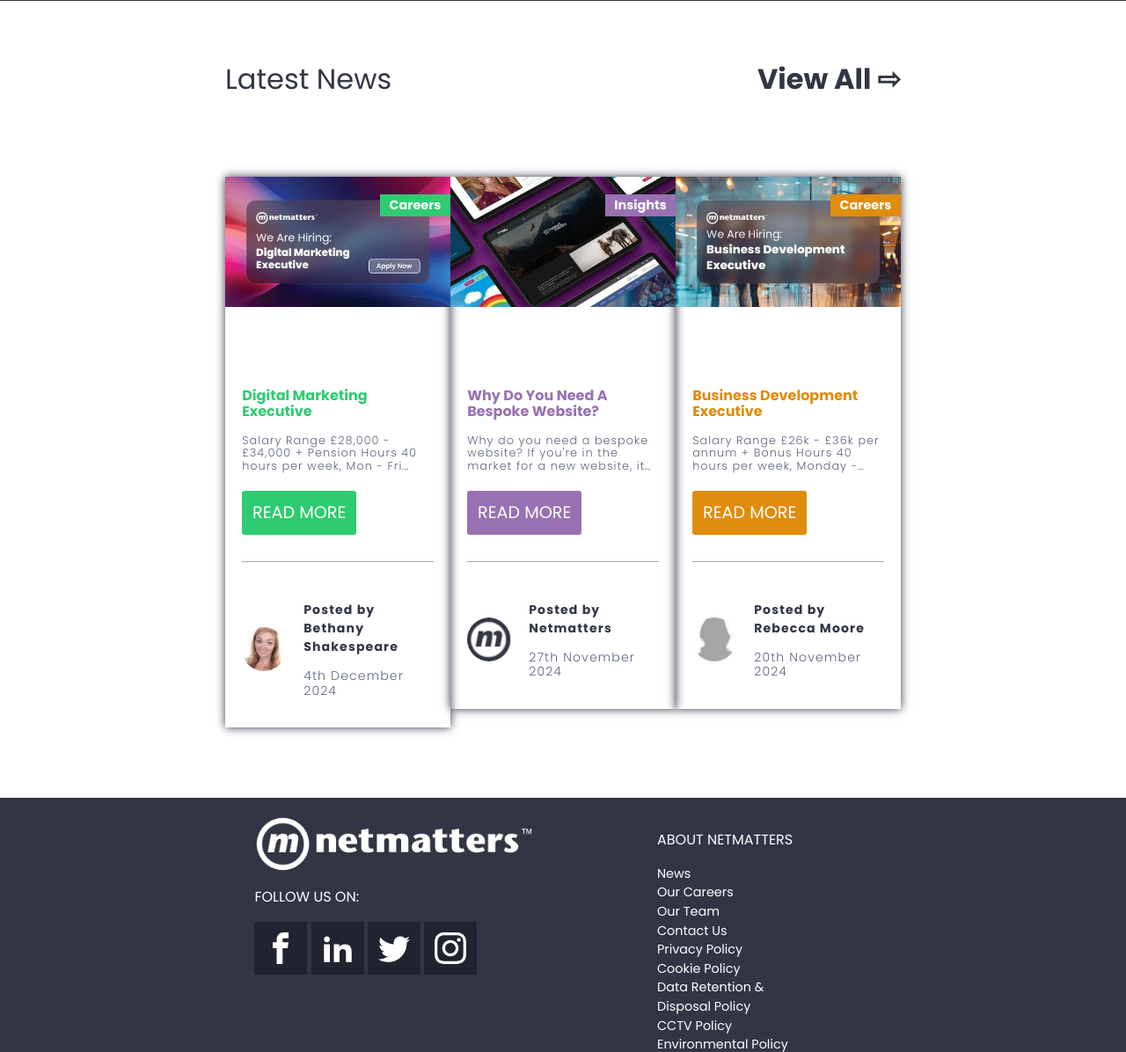
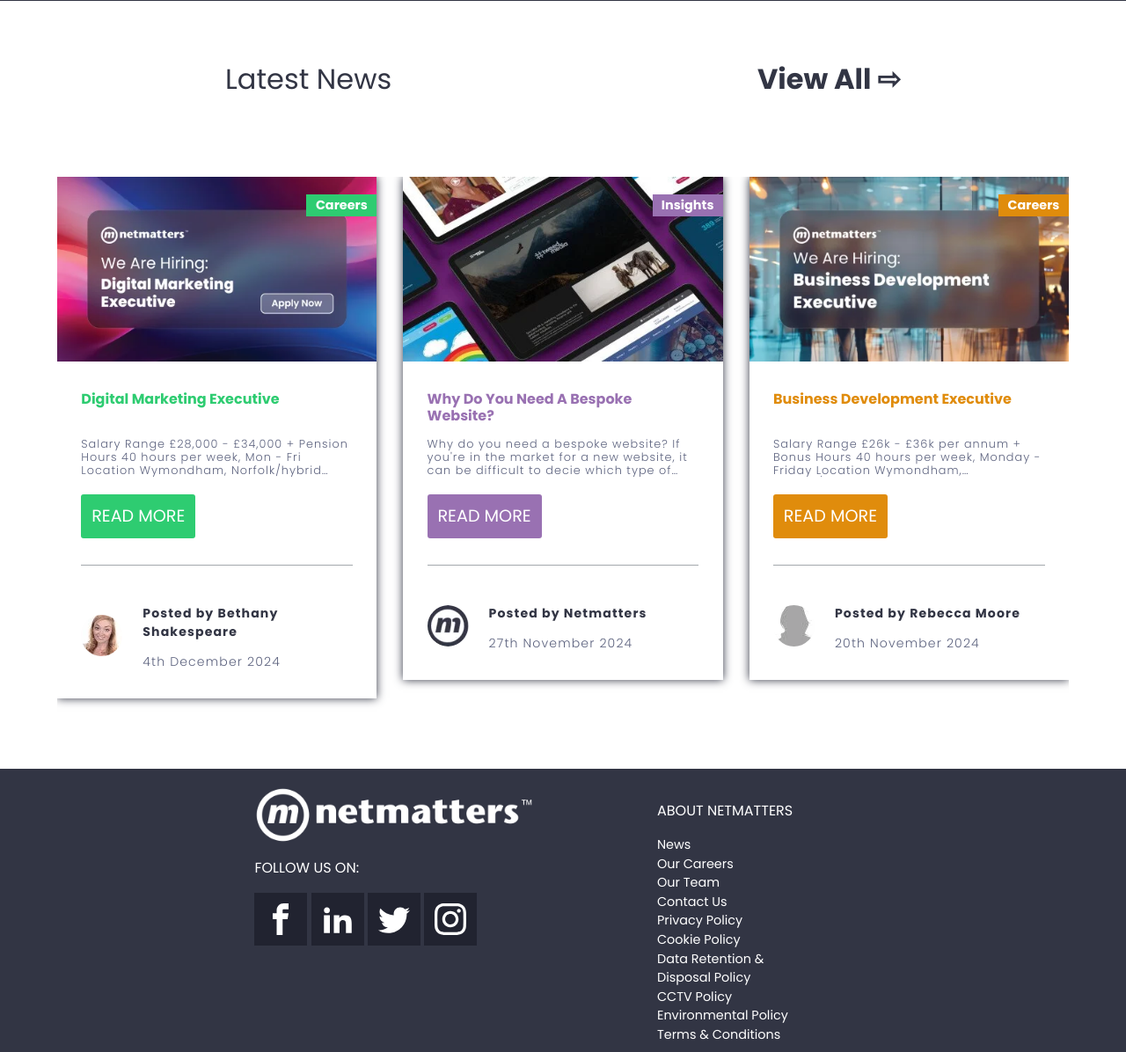
Before and after one commit to AliceeeSixes/SCS-assessment-01, a PHP site: page / in a window 1280 px wide. Shown: the part 2629-3825 px from the top of the page at 88% size. Run offline with PHP 8.4, Linux system fonts and the light colour scheme.

Commit message:
add responsive layout for news cards all sizes

```diff
--- a/css/application.css
+++ b/css/application.css
@@ -386,7 +386,7 @@ h2 {
   display: flex;
   flex-direction: row;
   justify-content: center; }
-  @media (max-width: 920px) {
+  @media (max-width: 950px) {
     .topnav__container {
       display: none; } }
 
@@ -437,7 +437,7 @@ h2 {
     background: #a3a8ac; }
     .header__button:nth-of-type(3):hover {
       background: #888f94; }
-  @media (max-width: 920px) {
+  @media (max-width: 950px) {
     .header__button {
       display: none; } }
 
@@ -540,7 +540,7 @@ button.searchicon {
   width: 60%;
   margin: 0 auto;
   gap: 20px; }
-  @media (min-width: 920px) {
+  @media (min-width: 950px) {
     #client__grid {
       grid-auto-flow: column; } }
 
@@ -790,7 +790,7 @@ footer {
   border: none;
   color: white;
   height: fit-content; }
-  @media (min-width: 920px) {
+  @media (min-width: 950px) {
     .topnav__button {
       width: 110px; } }
   @media (min-width: 1200px) {
@@ -818,7 +818,7 @@ footer {
     border-color: #67809f transparent transparent transparent;
     transform: rotate(0deg);
     position: absolute; }
-    @media (min-width: 920px) {
+    @media (min-width: 950px) {
       .topnav__button:nth-child(1):hover::after {
         border-width: 50px 55px 0 55px; } }
     @media (min-width: 1200px) {
@@ -843,7 +843,7 @@ footer {
     border-color: #4d86d2 transparent transparent transparent;
     transform: rotate(0deg);
     position: absolute; }
-    @media (min-width: 920px) {
+    @media (min-width: 950px) {
       .topnav__button:nth-child(2):hover::after {
         border-width: 50px 55px 0 55px; } }
     @media (min-width: 1200px) {
@@ -868,7 +868,7 @@ footer {
     border-color: #2ecc71 transparent transparent transparent;
     transform: rotate(0deg);
     position: absolute; }
-    @media (min-width: 920px) {
+    @media (min-width: 950px) {
       .topnav__button:nth-child(3):hover::after {
         border-width: 50px 55px 0 55px; } }
     @media (min-width: 1200px) {
@@ -893,7 +893,7 @@ footer {
     border-color: #d54a4a transparent transparent transparent;
     transform: rotate(0deg);
     position: absolute; }
-    @media (min-width: 920px) {
+    @media (min-width: 950px) {
       .topnav__button:nth-child(4):hover::after {
         border-width: 50px 55px 0 55px; } }
     @media (min-width: 1200px) {
@@ -918,7 +918,7 @@ footer {
     border-color: #9971b2 transparent transparent transparent;
     transform: rotate(0deg);
     position: absolute; }
-    @media (min-width: 920px) {
+    @media (min-width: 950px) {
       .topnav__button:nth-child(5):hover::after {
         border-width: 50px 55px 0 55px; } }
     @media (min-width: 1200px) {
@@ -943,7 +943,7 @@ footer {
     border-color: #f62459 transparent transparent transparent;
     transform: rotate(0deg);
     position: absolute; }
-    @media (min-width: 920px) {
+    @media (min-width: 950px) {
       .topnav__button:nth-child(6):hover::after {
         border-width: 50px 55px 0 55px; } }
     @media (min-width: 1200px) {
@@ -968,7 +968,7 @@ footer {
     border-color: #d44223 transparent transparent transparent;
     transform: rotate(0deg);
     position: absolute; }
-    @media (min-width: 920px) {
+    @media (min-width: 950px) {
       .topnav__button:nth-child(7):hover::after {
         border-width: 50px 55px 0 55px; } }
     @media (min-width: 1200px) {
@@ -1022,25 +1022,25 @@ a.social[href*="instagram"]:hover {
   .section__header h1:last-child {
     float: right;
     display: none; }
-    @media (min-width: 920px) {
+    @media (min-width: 950px) {
       .section__header h1:last-child {
         display: block; } }
   .section__header a:hover {
     text-decoration: underline; }
 
 .news__container {
-  width: 60%;
   margin: auto;
   padding-bottom: 80px;
   display: flex;
   flex-direction: row;
-  justify-content: space-between; }
+  justify-content: space-between;
+  gap: 30px;
+  overflow: clip; }
 
 .news__item {
   box-shadow: 0 0 10px #323544;
   height: fit-content;
   padding: 0 0 20px;
-  width: 370px;
   display: inline-block;
   transition: 0.5s ease; }
   .news__item:hover {
@@ -1051,8 +1051,6 @@ a.social[href*="instagram"]:hover {
     overflow: hidden;
     -webkit-box-orient: vertical;
     -webkit-line-clamp: 3; }
-  .news__item img {
-    width: 100%; }
 
 .news__item:nth-child(1) .news__item--button {
   background: #2ecc71; }
@@ -1107,9 +1105,13 @@ a.social[href*="instagram"]:hover {
   flex-direction: row; }
 
 .news__item--image {
-  height: 210px;
+  display: block;
+  height: fit-content;
+  width: 100%;
   position: relative;
   flex: 0; }
+  .news__item--image img {
+    width: 100%; }
 
 .news__item--avatar {
   display: inline-block;
@@ -1141,4 +1143,31 @@ a.social[href*="instagram"]:hover {
     color: #323544;
     line-height: 1.5; }
 
+.news__container {
+  flex-direction: column;
+  width: 90%; }
+  @media (min-width: 950px) {
+    .news__container {
+      flex-direction: row;
+      width: 930px; } }
+  @media (min-width: 1200px) {
+    .news__container {
+      width: 1150px; } }
+
+.news__item {
+  width: 100%; }
+  @media (min-width: 950px) {
+    .news__item {
+      width: 450px; } }
+  @media (min-width: 1200px) {
+    .news__item {
+      width: 370px; } }
+
+@media (min-width: 700px) {
+  .news__item:nth-child(3) {
+    display: none; } }
+@media (min-width: 1200px) {
+  .news__item:nth-child(3) {
+    display: block; } }
+
 /*# sourceMappingURL=application.css.map */
--- a/scss/base/_config.scss
+++ b/scss/base/_config.scss
@@ -1,4 +1,5 @@
-$break-small: 700px;
-$break-medium: 920px;
-$break-large: 1200px;
-$break-xl: 1300px;
+$break-small  : 700px;
+$break-medium : 950px;
+$break-large  : 1200px;
+$break-xl     : 1300px;
+$break-xxl    : 1950px;
--- a/scss/modules/_newsitem.scss
+++ b/scss/modules/_newsitem.scss
@@ -1,17 +1,17 @@
 .news__container {
-    width: 60%;
     margin: auto;
     padding-bottom: 80px;
     display: flex;
     flex-direction: row;
     justify-content: space-between;
+    gap: 30px;
+    overflow: clip;
 }
 
 .news__item {
     box-shadow: 0 0 10px $grey;
     height: fit-content;
     padding: 0 0 20px;
-    width: 370px;
     display: inline-block;
     transition: 0.5s ease;
     &:hover {
@@ -24,9 +24,7 @@
         -webkit-box-orient: vertical;
         -webkit-line-clamp: 3;
     }
-    img {
-        width: 100%;
-    }
+
 }
 
 
@@ -83,9 +81,15 @@
 }
 
 .news__item--image {
-    height: 210px;
+    display: block;
+    height: fit-content;
+    width: 100%;
     position: relative;
     flex: 0;
+    img {
+        width: 100%;
+    }
+
 }
 
 .news__item--avatar {
@@ -123,3 +127,38 @@
     font-size: 1.1em;
 
 }
+
+
+// Responsive design
+
+.news__container {
+    flex-direction: column;
+    width: 90%;
+    @media (min-width: $break-medium) {
+        flex-direction: row;
+        width: 930px;
+    }
+    @media (min-width: $break-large) {
+        width: 1150px;
+
+    }
+}
+
+.news__item {
+    width: 100%;
+    @media (min-width: $break-medium) {
+        width: 450px;
+    }
+    @media (min-width: $break-large) {
+        width: 370px;
+    }
+}
+
+.news__item:nth-child(3) {
+    @media (min-width: $break-small) {
+        display: none;
+    }
+    @media (min-width: $break-large) {
+        display: block;
+    }
+}
```
Also changed, not shown: 1 other file.
